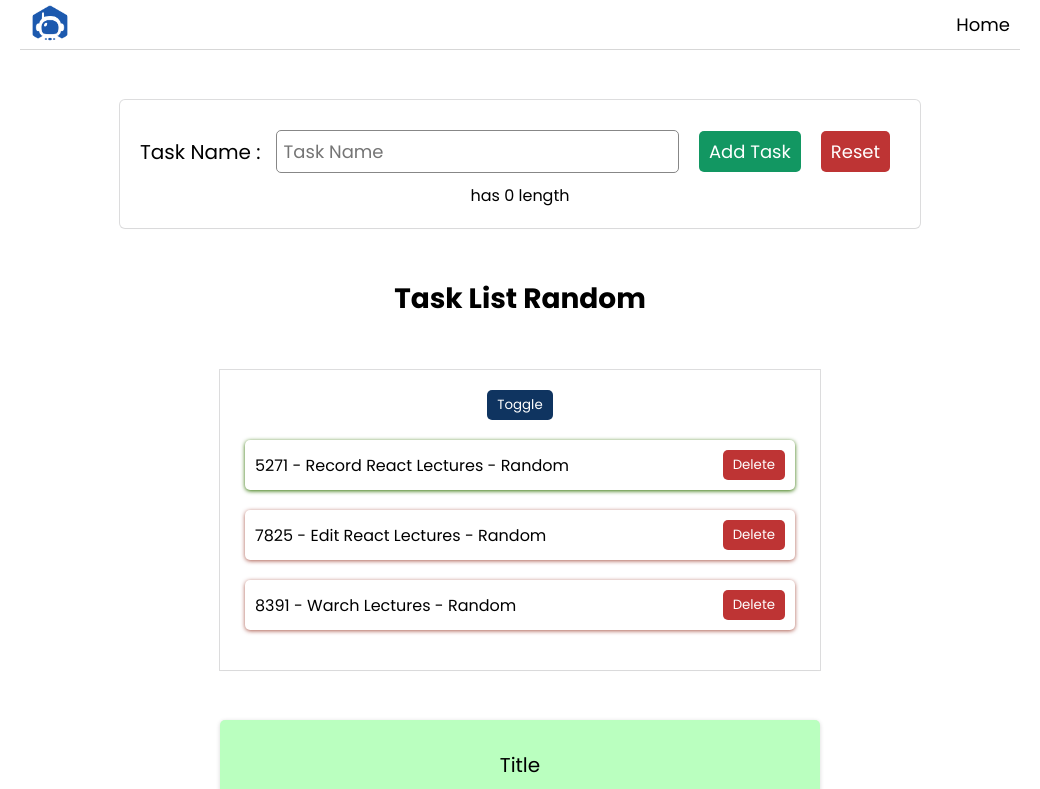
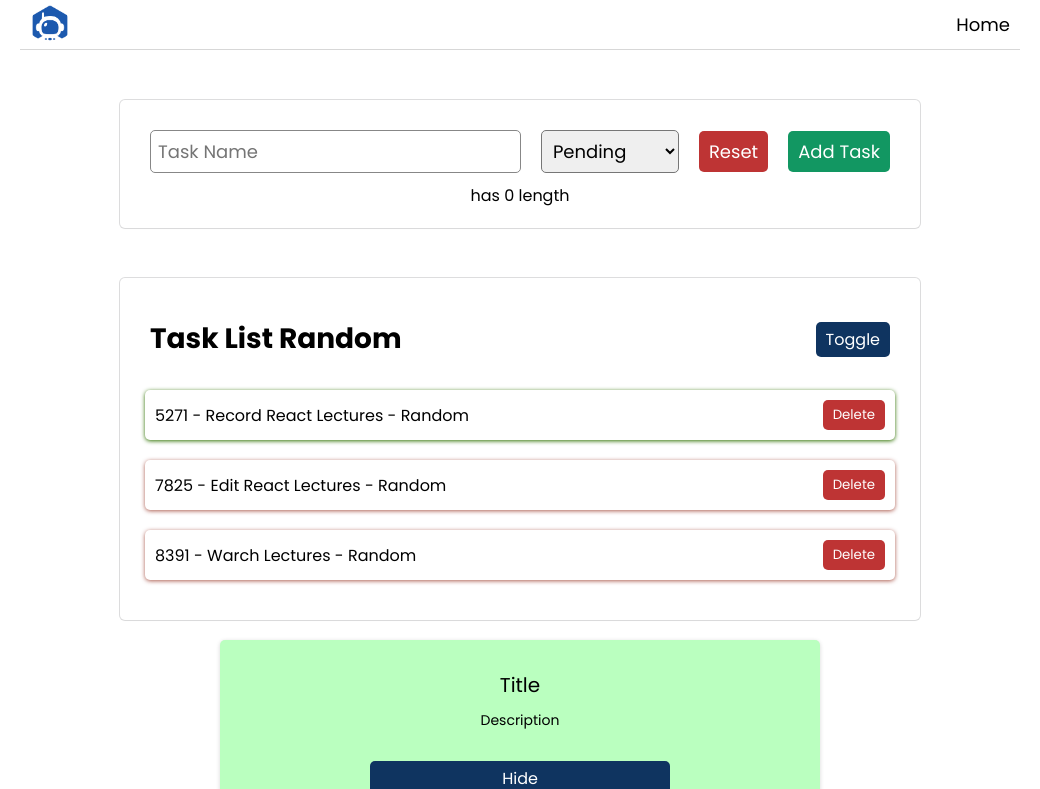
Before and after one commit to mfirmanakbar/taskmate, a React (Create React App) app: page / in a window 1280 px wide. Shown: the top 789 px of the page, without its empty margins (120-1160 px from the left). Built offline with nearby package versions, Linux system fonts and the light colour scheme.

Commit message:
adding progress selection

```diff
--- a/src/components/AddTask.js
+++ b/src/components/AddTask.js
@@ -3,6 +3,7 @@ import "./AddTask.css";
 
 export const AddTask = () => {
     const [taskValue, setTaskValue] = useState("");
+    const [progress, setProgress] = useState(false);
 
     const handleChange = (event) => {
         setTaskValue(event.target.value);
@@ -10,16 +11,31 @@ export const AddTask = () => {
 
     const handleReset = () => {
         setTaskValue("");
+        setProgress(false)
+    }
+
+    const handleSubmit = (event) => {
+        event.preventDefault(); // when onSubmit clicked, it won't refresh/reload the page
+        const task = {
+            id: Math.floor(Math.random() * 10000),
+            name: taskValue,
+            completed: Boolean(progress)
+        };
+        console.log(task);
+        handleReset();
     }
 
     return (
         <section className="addtask">
-            <form>
-                <label htmlFor="task">Task Name : </label>
+            <form onSubmit={handleSubmit}>
                 {/* <input onChange={(e) => setTaskValue(e.target.value)} type="text" name="task" id="task" placeholder="Task Name" autoComplete="off" /> */}
                 <input onChange={handleChange} type="text" name="task" id="task" placeholder="Task Name" autoComplete="off" value={taskValue} />
+                <select onChange={(event) => setProgress(event.target.value)} value={progress}>
+                    <option value="false">Pending</option>
+                    <option value="true">Completed</option>
+                </select>
+                <span onClick={handleReset} className="reset">Reset</span>
                 <button type="submit">Add Task</button>
-                <span onClick={handleReset} className="reset">Reset</span>
             </form>
             <p>{taskValue} has {taskValue.length} length</p>
         </section>
--- a/src/components/TaskList.css
+++ b/src/components/TaskList.css
@@ -1,21 +1,30 @@
-.tasklist h1 {
+.tasklist ul{
+    max-width: 800px;
+    margin: 20px auto;
+    padding: 20px;
+    box-shadow: rgba(0, 0, 0, 0.02) 0px 1px 3px 0px, rgba(27, 31, 35, 0.15) 0px 0px 0px 1px;
+    border-radius: 5px;
+}
+
+.tasklist .header{
+    display: flex;
+    justify-content: space-between;
+    align-items: center;
+    margin: 20px 10px;
+    margin-bottom: 30px;
+}
+
+.tasklist h1{
     font-size: 28px;
     text-align: center;
-    margin: 20px;
 }
 
-.tasklist ul {
-    max-width: 600px;
-    margin: 50px auto;
-    padding: 20px;
-    box-shadow: rgba(0, 0, 0, 0.02) 0px 1px 3px 0px, rgba(27, 31, 35, 0.15) 0px 0px 0px 1px;
-}
-
-.tasklist button.trigger {
+.tasklist button.trigger{
     border: 0px;
     border-radius: 5px;
     background-color: var(--theme-button);
     color: #FFFFFF;
     padding: 5px 10px;
     cursor: pointer;
+    font-size: 16px;
 }
--- a/src/components/TaskList.js
+++ b/src/components/TaskList.js
@@ -20,9 +20,11 @@ export const TaskList = (props) => { // bisa juga langsung => export const TaskL
 
     return (
         <section className='tasklist'>
-            <h1>Task List {props.title}</h1>
             <ul>
-                <button onClick={() => setShow(!show)} className='trigger'>Toggle</button>
+                <div className='header'>
+                    <h1>Task List {props.title}</h1>
+                    <button onClick={() => setShow(!show)} className='trigger'>Toggle</button>
+                </div>
                 {
                     show && tasks.map((task) => (
                         <TaskCard task={task} handleDelete={handleDelete} key={task.id} info={props.info} />
```
